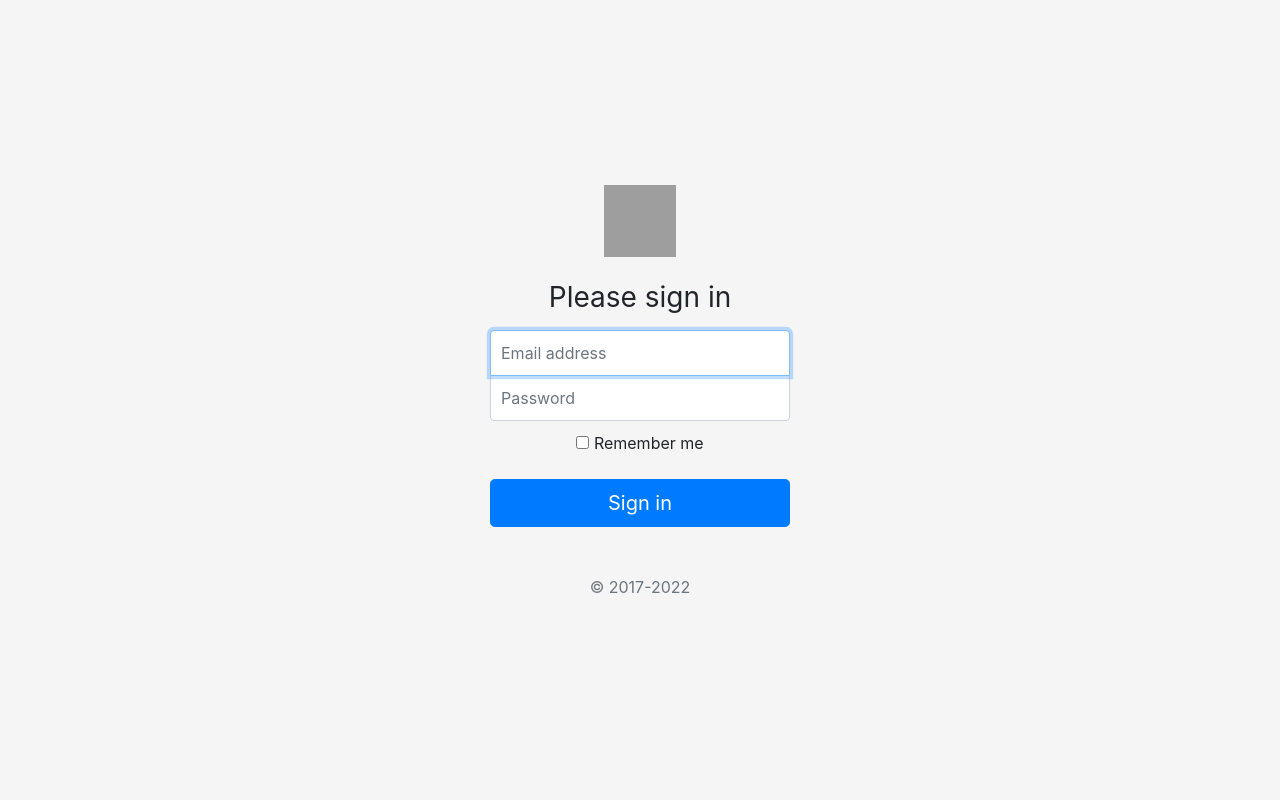
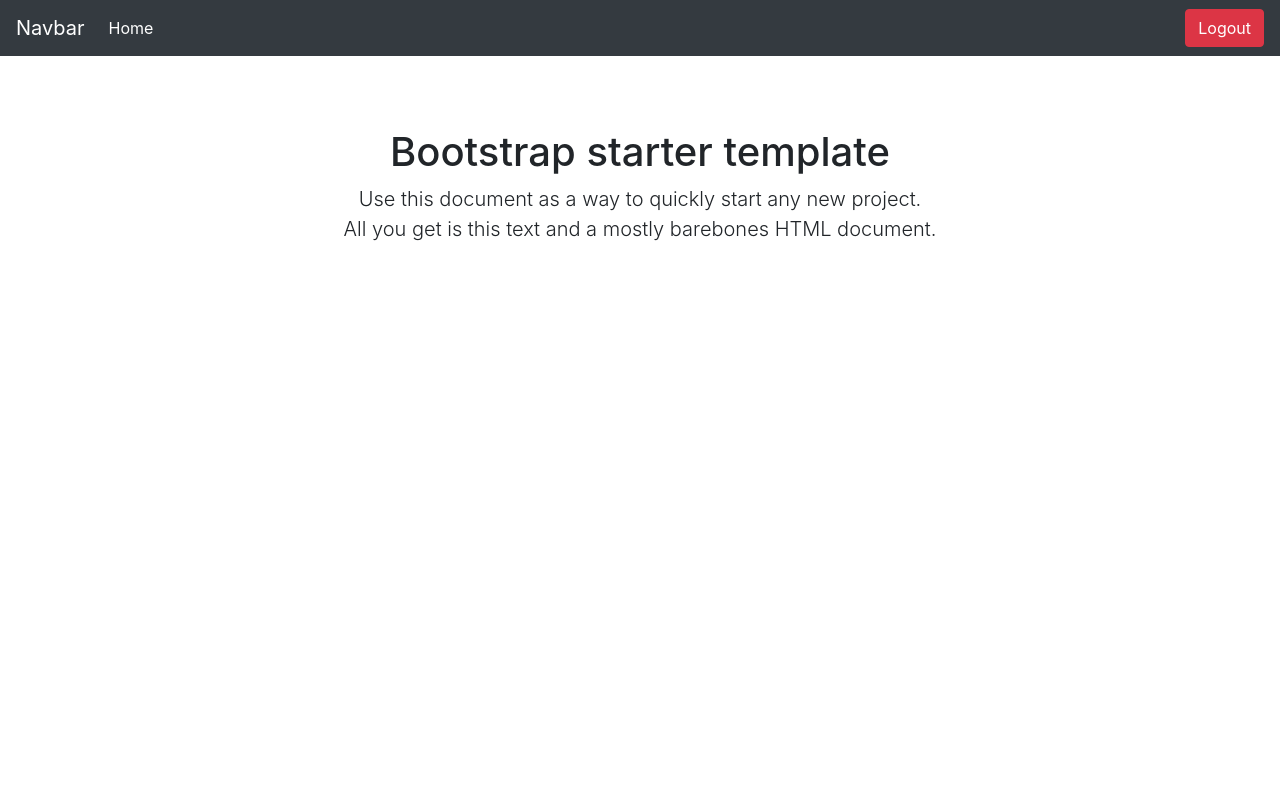
Before and after one commit to CanGeus/simple-login-bootstrap4.6, a PHP site: page / in a window 1280 px wide. Run offline with PHP 8.4, Linux system fonts and the light colour scheme; some libraries are stand-ins or nearby versions; grey boxes are pictures that could not be loaded.

Commit message:
second commit

```diff
--- a/index.php
+++ b/index.php
@@ -5,16 +5,15 @@
   <meta charset="utf-8">
   <meta name="viewport" content="width=device-width, initial-scale=1, shrink-to-fit=no">
   <meta name="description" content="">
-  <meta name="author" content="Mark Otto, Jacob Thornton, and Bootstrap contributors">
+  <meta name="author" content="Mark Otto, Jacob Thornton,CanGeus and Bootstrap contributors">
   <meta name="generator" content="Hugo 0.101.0">
-  <title>Sign-in</title>
+  <title>Home</title>
 
-  <link rel="canonical" href="https://getbootstrap.com/docs/4.6/examples/sign-in/">
-
+  <!-- <link rel="canonical" href="https://getbootstrap.com/docs/4.6/examples/starter-template/"> -->
 
 
   <link rel="stylesheet" href="https://cdn.jsdelivr.net/npm/bootstrap@4.6.2/dist/css/bootstrap.min.css" integrity="sha384-xOolHFLEh07PJGoPkLv1IbcEPTNtaed2xpHsD9ESMhqIYd0nLMwNLD69Npy4HI+N" crossorigin="anonymous">
-
+  <link rel="icon" href="https://getbootstrap.com/docs/4.6/assets/brand/bootstrap-solid.svg">
 
 
 
@@ -37,27 +36,44 @@
 
 
   <!-- Custom styles for this template -->
-  <link href="signin.css" rel="stylesheet">
+  <link href="starter-template.css" rel="stylesheet">
 </head>
 
-<body class="text-center">
+<body>
 
-  <form class="form-signin">
-    <img class="mb-4" src="../assets/brand/bootstrap-solid.svg" alt="" width="72" height="72">
-    <h1 class="h3 mb-3 font-weight-normal">Please sign in</h1>
-    <label for="inputEmail" class="sr-only">Email address</label>
-    <input type="email" id="inputEmail" class="form-control" placeholder="Email address" required autofocus>
-    <label for="inputPassword" class="sr-only">Password</label>
-    <input type="password" id="inputPassword" class="form-control" placeholder="Password" required>
-    <div class="checkbox mb-3">
-      <label>
-        <input type="checkbox" value="remember-me"> Remember me
-      </label>
+  <nav class="navbar navbar-expand-md navbar-dark bg-dark fixed-top">
+    <a class="navbar-brand" href="#">Navbar</a>
+    <button class="navbar-toggler" type="button" data-toggle="collapse" data-target="#navbarsExampleDefault" aria-controls="navbarsExampleDefault" aria-expanded="false" aria-label="Toggle navigation">
+      <span class="navbar-toggler-icon"></span>
+    </button>
+
+    <div class="collapse navbar-collapse" id="navbarsExampleDefault">
+      <ul class="navbar-nav mr-auto">
+        <li class="nav-item active">
+          <a class="nav-link" href="#">Home <span class="sr-only">(current)</span></a>
+        </li>
+      </ul>
+      <form class="form-inline my-2 my-lg-0" action="logout.php">
+        <button class="btn btn-danger my-2 my-sm-0" type="submit">Logout</button>
+      </form>
     </div>
-    <button class="btn btn-lg btn-primary btn-block" type="submit">Sign in</button>
-    <p class="mt-5 mb-3 text-muted">&copy; 2017-2022</p>
-  </form>
+  </nav>
 
+  <main role="main" class="container">
+
+    <div class="starter-template">
+      <h1>Bootstrap starter template</h1>
+      <p class="lead">Use this document as a way to quickly start any new project.<br> All you get is this text and a mostly barebones HTML document.</p>
+    </div>
+
+  </main><!-- /.container -->
+
+
+  <script src="https://cdn.jsdelivr.net/npm/jquery@3.5.1/dist/jquery.slim.min.js" integrity="sha384-DfXdz2htPH0lsSSs5nCTpuj/zy4C+OGpamoFVy38MVBnE+IbbVYUew+OrCXaRkfj" crossorigin="anonymous"></script>
+  <script>
+    window.jQuery || document.write('<script src="../assets/js/vendor/jquery.slim.min.js"><\/script>')
+  </script>
+  <script src="../assets/dist/js/bootstrap.bundle.min.js"></script>
 
 
 </body>
--- /dev/null
+++ b/starter-template.css
@@ -0,0 +1,7 @@
+body {
+  padding-top: 5rem;
+}
+.starter-template {
+  padding: 3rem 1.5rem;
+  text-align: center;
+}
```
Also changed, not shown: conn.php (added, +13 -0 lines), login.php (added, +95 -0 lines), logout.php (added, +10 -0 lines).
